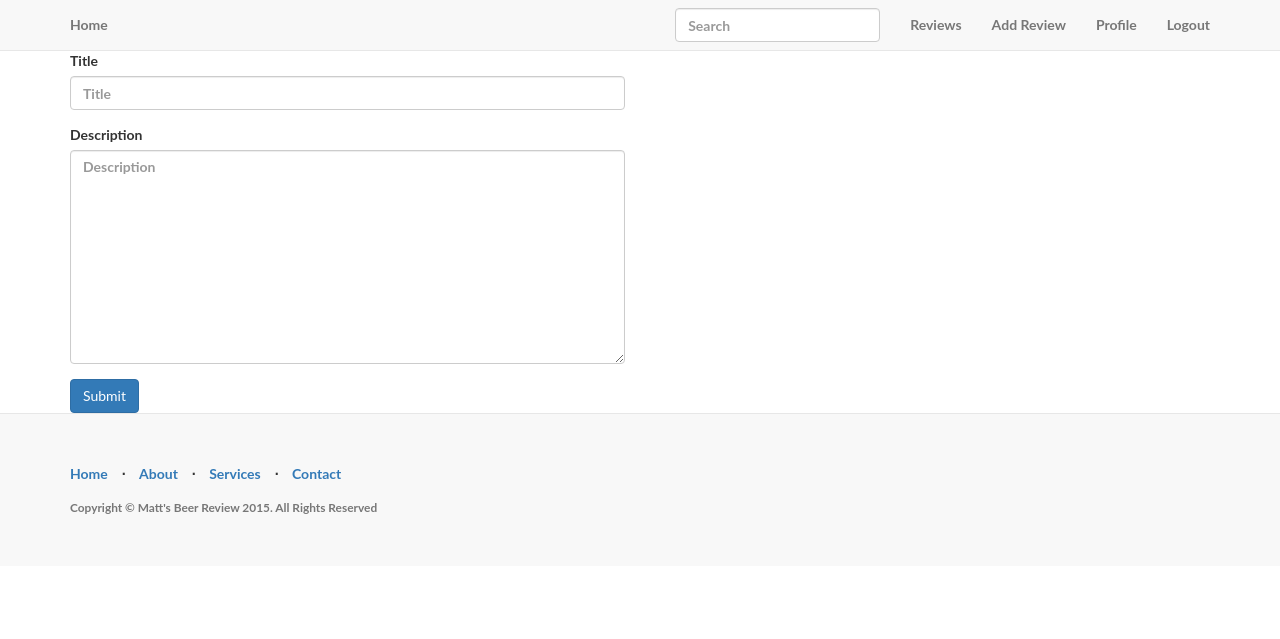
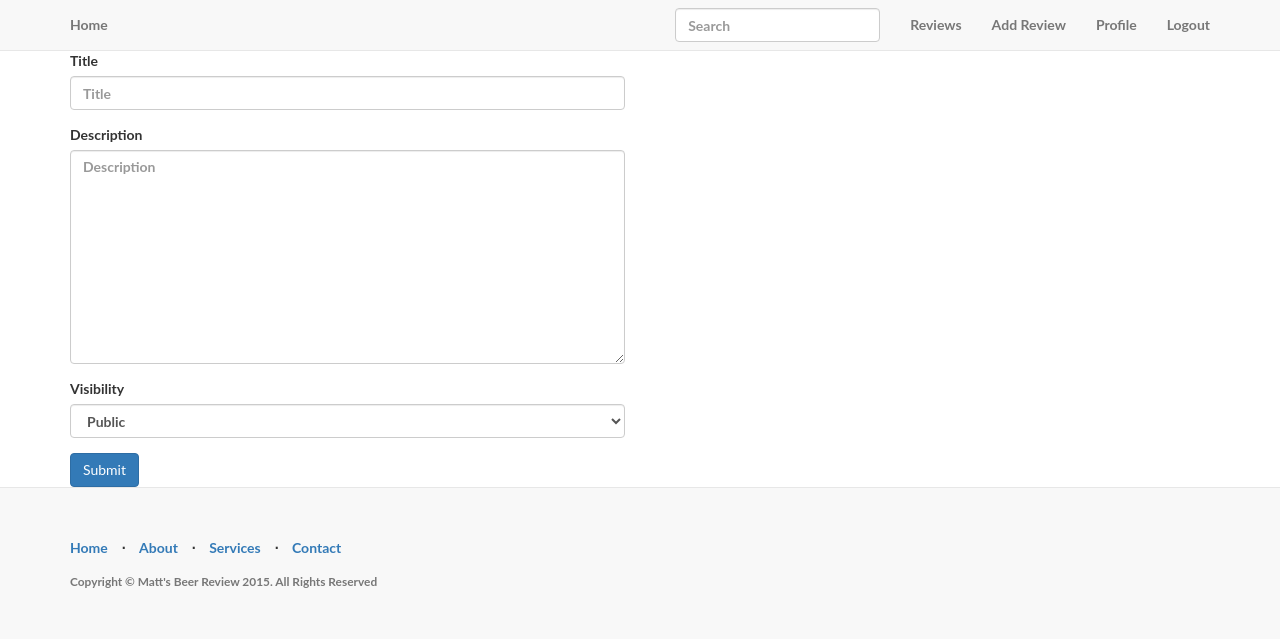
Before and after one commit to mjbowden/final, a Django app: page /review/create/ in a window 1280 px wide. Shown: the top 639 px of the page. Run offline with Django 3.2, Linux system fonts and the light colour scheme; a user stored in the database is signed in; some libraries are stand-ins or nearby versions.

Commit message:
Add anonymous reviews and replies

```diff
--- a/core/models.py
+++ b/core/models.py
@@ -1,13 +1,17 @@
 from django.db import models
 from django.contrib.auth.models import User
 from django.core.urlresolvers import reverse
-
+VISIBILITY_CHOICES = (
+(0, 'Public'),
+(1, 'Anonymous'),
+)
 # Create your models here.
 class Review(models.Model):
   title = models.CharField(max_length=300)
   description = models.TextField(null=True, blank=True)
   created_at = models.DateTimeField(auto_now_add=True)
   user = models.ForeignKey(User)
+  visibility = models.IntegerField(choices=VISIBILITY_CHOICES, default=0)
 
 
   def __unicode__(self):
@@ -20,6 +24,7 @@ class Reply(models.Model):
     user = models.ForeignKey(User)
     created_at = models.DateTimeField(auto_now_add=True)
     text = models.TextField()
+    visibility = models.IntegerField(choices=VISIBILITY_CHOICES, default=0)
 
     def __unicode__(self):
         return self.text
--- a/core/views.py
+++ b/core/views.py
@@ -18,7 +18,7 @@ class Home(TemplateView):
 class ReviewCreateView(CreateView):
     model = Review
     template_name = "review/review_form.html"
-    fields = ['title', 'description']
+    fields = ['title', 'description', 'visibility']
     success_url = reverse_lazy('review_list')
 
     def form_valid(self, form):
@@ -60,7 +60,7 @@ class ReviewDeleteView(DeleteView):
 class ReplyCreateView(CreateView):
                   model = Reply
                   template_name = "reply/reply_form.html"
-                  fields = ['text']
+                  fields = ['text', 'visibility']
 
                   def get_success_url(self):
                     return self.object.review.get_absolute_url()
@@ -132,9 +132,9 @@ class UserDetailView(DetailView):
   def get_context_data(self, **kwargs):
     context = super(UserDetailView, self).get_context_data(**kwargs)
     user_in_view = User.objects.get(username=self.kwargs['slug'])
-    reviews = Review.objects.filter(user=user_in_view)
+    reviews = Review.objects.filter(user=user_in_view).exclude(visibility=1)
     context['reviews'] = reviews
-    replies = Reply.objects.filter(user=user_in_view)
+    replies = Reply.objects.filter(user=user_in_view).exclude(visibility=1)
     context['replies'] = replies
     return context
 class UserUpdateView(UpdateView):
--- a/templates/review/review_detail.html
+++ b/templates/review/review_detail.html
@@ -2,7 +2,7 @@
 {% block content %}
 <h1>{{ review.title }}</h1>
 <p>{{ review.description }}</p>
-<p>Asked by <a href="{% url 'user_detail' slug=review.user.username %}">{{ review.user.username }}</a> on {{ review.created_at}}</p>
+<p>Asked {% if review.visbility == 0 %} by <a href="{% url 'user_detail' slug=review.user.username %}'>{{ review.user.username }}</a> {% endif % on {{ review.created_at }}</p>
 {% if review.user == user %}
 <p><a href="{% url 'review_update' pk=question.id %}">Edit review</a></p>
 <p><a href="{% url 'review_delete' pk=review.id %}">Delete Review</a></p>
@@ -17,7 +17,7 @@
   <p><a href="{% url 'reply_update' review_pk=review.id reply_pk=reply.id %}">Edit reply</a></p>
   <p><a href="{% url 'reply_delete' review_pk=review.id reply_pk=reply.id %}">Delete reply</a></p>
   {% endif %}
-  <p>Answered by <a href="{% url 'user_detail' slug=reply.user.username %}">{{ reply.user.username }}</a> on {{ reply.created_at }} ({{ reply.vote_set.all.count }} Vote{{ reply.vote_set.all.count|pluralize }})</p>
+  <p>Answered {% if answer.visibility == 0 %} by <a href="{% url 'user_detail' slug=reply.user.username %}">{{ reply.user.username }}</a> {% endif %} on {{ reply.created_at }} ({{ reply.vote_set.all.count }} Vote{{ reply.vote_set.all.count|pluralize }})</p>
   <form method= "post" action="{% url 'vote' %}">
       {% csrf_token %}
       <input type="hidden" name="reply" value="{{ reply.id}}" />
--- a/templates/review/review_list.html
+++ b/templates/review/review_list.html
@@ -3,7 +3,7 @@
 {% for review in object_list %}
 <div class="panel">
   <h3><a href="{{ review.get_absolute_url }}">{{ review.title }}</a></h3>
-  <p>Asked by <a href="{% url 'user_detail' slug=review.user.username %}">{{ review.user.username }}</a> on {{ review.created_at }}</p>
+  <p>Asked {% if review.visibility == 0 %} by <a href="{% url 'user_detail' slug=review.user.username %}">{{ review.user.username }}</a> {% endif %} on {{ review.created_at }}</p>
   <p>{{ review.vote_set.all.count }} Vote{{ review.vote_set.all.count|pluralize }}</p>
   <form method="post" action="{% url 'vote' %}">
       {% csrf_token %}
```
Also changed, not shown: core/migrations/0005_auto_20151201_2236.py (added), final/db.sqlite3.
